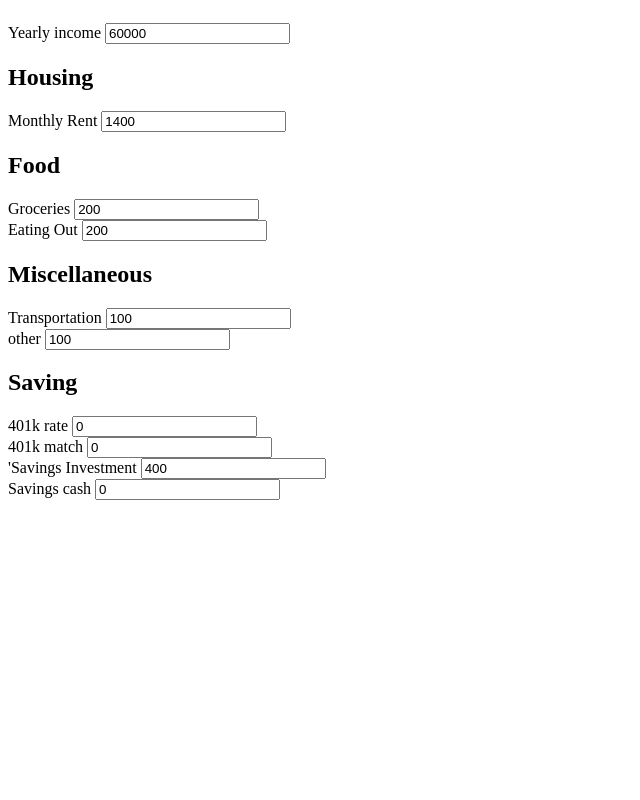
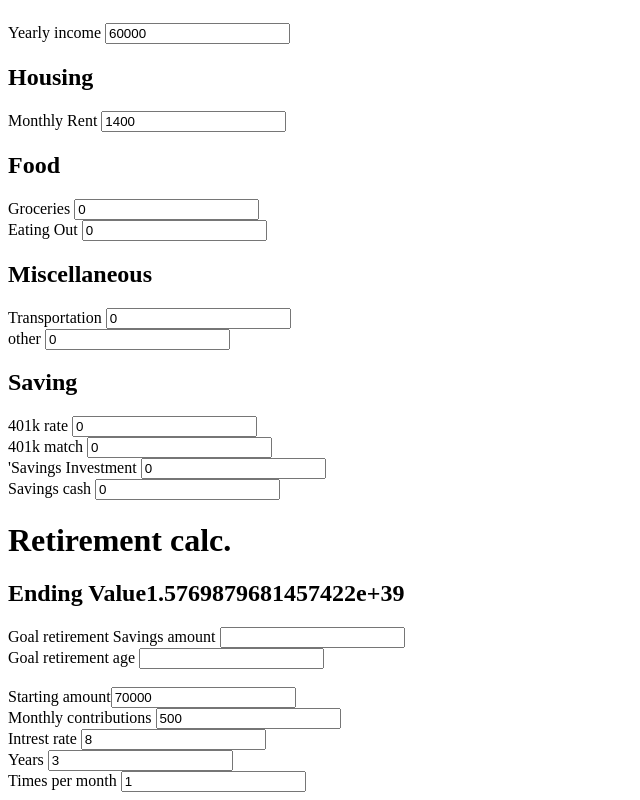
Before and after one commit to BenDMaryland/finder, a React (Create React App) app in the folder my-app/: page / in a window 1280 px wide. Shown: the part 423-1223 px from the top of the page, without its empty margins (0-640 px from the left). Before the commit the page ends 931 px from the top, so only its background shows below. Built offline with nearby package versions, Linux system fonts and the light colour scheme; no server answers.

Commit message:
now a budgeting tool

```diff
--- a/my-app/src/components/BudgetCalc.js
+++ b/my-app/src/components/BudgetCalc.js
@@ -1,4 +1,5 @@
 import React, { useEffect, useState } from 'react'
+import Retire from './Retire'
 
 function BudgetCalc() {
     const [rent, setrent] = useState(1400)
@@ -10,11 +11,11 @@ function BudgetCalc() {
     const [ret401kMatch, setRet401kMatch] = useState(0)
 
     const [MoneyLeft, setMoneyLeft] = useState(0)
-    const [Groc, setGroc] = useState(200)
-    const [EatingOut, setEatingOut] = useState(200)
-    const [Trans, setTrans] = useState(100)
-    const [Other, setOther] = useState(100)
-const [SavingInvest, setSavingInvest] = useState(400)
+    const [Groc, setGroc] = useState(0)
+    const [EatingOut, setEatingOut] = useState(0)
+    const [Trans, setTrans] = useState(0)
+    const [Other, setOther] = useState(0)
+const [SavingInvest, setSavingInvest] = useState(0)
 
     const [SavingCash, setSavingCash] = useState(0)
 
@@ -62,7 +63,7 @@ setTakeHomeRate(.72-ret401k)
             <label>Savings Investment  </label>   <input type='number' placeholder='0' value={SavingInvest} onChange={(e) => setSavingInvest(e.target.value)}></input>          <br />
             <label>Savings cash   </label>   <input type='number' placeholder='0' value={SavingCash} onChange={(e) => setSavingCash(e.target.value)}></input>          <br />
 
-
+<Retire/>
         </div>
     )
 }
--- /dev/null
+++ b/my-app/src/components/Retire.js
@@ -0,0 +1,51 @@
+import React, { useState, useEffect } from 'react'
+
+function Retire() {
+    const [initValue, setinitValue] = useState(70000)
+    const [MonthlyContr, setMonthlyContr] = useState(500)
+    const [Interest, setIInterest] = useState(8)
+    const [EndingValue, setEndingValue] = useState(0)
+    const [years, setyears] = useState(3)
+    const [timesPerMonth, settimesPerMonth] = useState(1)
+
+
+    useEffect(() => {
+
+
+        let nt = 12 * years
+        let IntrestRate = 1 + (Interest / timesPerMonth)
+        let compounder = Math.pow(IntrestRate, nt)
+
+console.log("Results",compounder * initValue )
+
+
+
+        setEndingValue(compounder * initValue )
+
+
+    }, [years, Interest, MonthlyContr, initValue, timesPerMonth, initValue])
+
+    return (
+
+
+        <div>
+            <h1>Retirement calc.</h1>
+            <h2>Ending Value{EndingValue.toFixed(2)}</h2>
+
+
+
+
+
+            <label> Goal retirement Savings amount</label> <input ></input><br />
+            <label> Goal retirement age   </label><input></input><br />
+            <br />
+            <label>Starting amount</label><input value={initValue} onChange={(e) => setinitValue(e.target.value)}></input><br />
+            <label> Monthly contributions   </label ><input value={MonthlyContr} onChange={(e) => setMonthlyContr(e.target.value)}></input><br />
+            <label> Intrest rate   </label><input value={Interest} onChange={(e) => setIInterest(e.target.value)}></input><br />
+            <label> Years  </label ><input value={years} onChange={(e) => setyears(e.target.value)}></input><br />
+            <label> Times per month   </label ><input value={timesPerMonth} onChange={(e) => settimesPerMonth(e.target.value)}></input><br />
+        </div>
+    )
+}
+
+export default Retire
```
